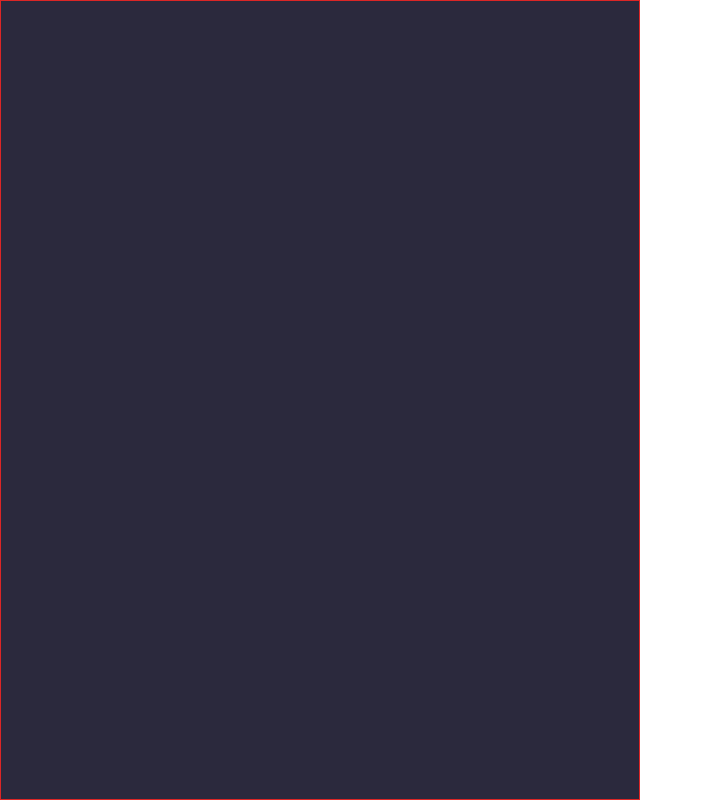
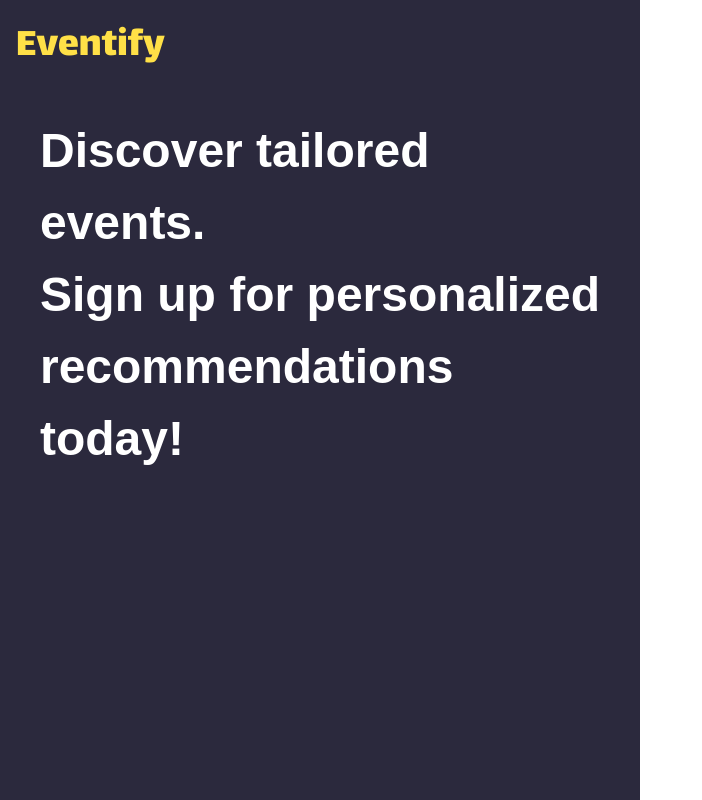
Before and after one commit to guvenfazli/Eventify, a Next.js app in the folder client/: page / in a window 1280 px wide. Shown: the whole page, without its empty margins (0-702 px from the left). Built offline with nearby package versions, Linux system fonts and the light colour scheme.

Commit message:
feat: Application summary section for authpage is completed.

```diff
--- a/client/app/globals.css
+++ b/client/app/globals.css
@@ -1,5 +1,6 @@
 @import url('https://fonts.googleapis.com/css2?family=Montserrat:ital,wght@0,100..900;1,100..900&display=swap');
 @import url('https://fonts.googleapis.com/css2?family=Open+Sans:ital,wght@0,300..800;1,300..800&display=swap');
+@import url('https://fonts.googleapis.com/css2?family=Lalezar&display=swap');
 
 @tailwind base;
 @tailwind components;
--- a/client/components/authenticationPage/appSummary.tsx
+++ b/client/components/authenticationPage/appSummary.tsx
@@ -1,7 +1,20 @@
-export default function AppSummary(){
+import Image from "next/image"
+
+export default function AppSummary() {
   return (
-    <div className="flex flex-col justify-start items-start border border-red-600 w-1/2 h-screen bg-[#2B293D]">
+    <div className="flex flex-col justify-start items-start w-1/2 h-screen bg-[#2B293D]">
+      <div className="flex w-full justify-start items-start p-4">
+        <p className="font-logo text-[42px] text-[#FFE047]">Eventify</p>
+      </div>
 
+      <div className="flex items-center justify-center w-full h-1/2">
+        <div className="text-[48px] text-white items-start flex flex-col font-bold font-monster">
+          <p>Discover tailored <br /> events.</p>
+          <p>
+            Sign up for personalized <br /> recommendations <br /> today!
+          </p>
+        </div>
+      </div>
     </div>
   )
 }
--- a/client/tailwind.config.ts
+++ b/client/tailwind.config.ts
@@ -14,7 +14,8 @@ export default {
       },
       fontFamily: {
         "monster": ["Monsterrat", "sans-serif"],
-        "opensans": ["Open Sans", "sans-serif"]
+        "opensans": ["Open Sans", "sans-serif"],
+        "logo": ["Lalezar", "sans-serif"]
       }
     },
   },
```
Also changed, not shown: client/assets/authPage/ticket.png (added).
